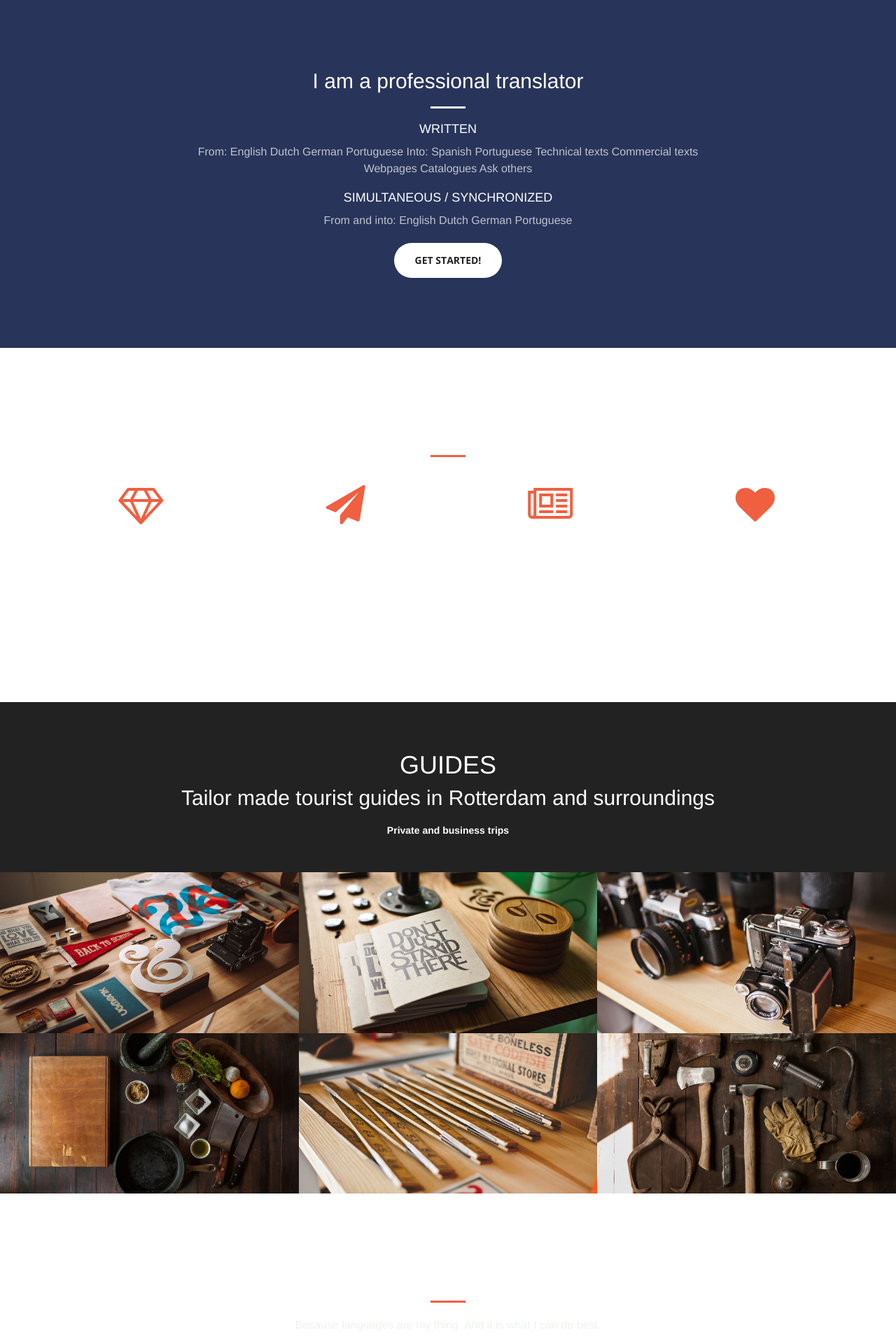
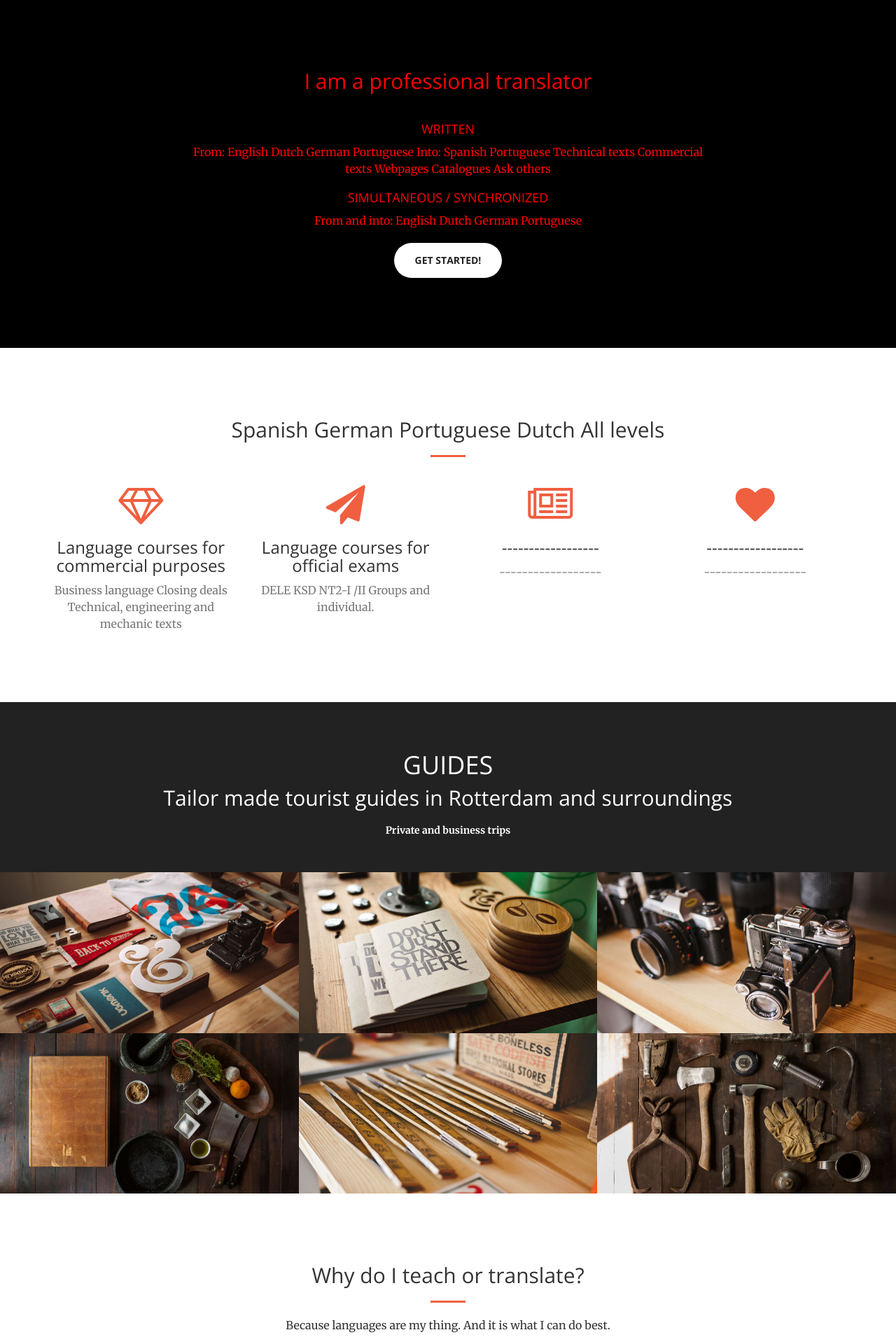
Before and after one commit to bereketzere/Holland-Decoded, a PHP site: page / in a window 1280 px wide. Shown: the part 801-2721 px from the top of the page at 70% size. Run offline with PHP 8.4, Linux system fonts and the light colour scheme; some libraries are stand-ins or nearby versions.

Commit message:
New main.css
some addition of color after Berekert update

```diff
--- a/css/main.css
+++ b/css/main.css
@@ -29,14 +29,19 @@
 
 }
 
-/* backroung color of section Which  has a class "bg-primary" */
+/* bg-primary class section changing  */
 .bg-primary{
-  background-color:#28345a;
+  background-color:#000;
+   color:red !important ;
+  }
 
+.bg-primary p{
+   color:red !important ;
 }
 
+hr.light{
+  border-color:#000;
   }
-
 
   @media (min-width: 768px)   {
    .collapse {
@@ -111,13 +116,13 @@ header .header-content .header-content-inner h1{
 header .header-content .header-content-inner hr{
   margin:30px auto
   }
-
+/* color for  P  text in header */
 header .header-content .header-content-inner p{
   font-weight:300;
   color:rgba(255,255,255,.7);
   font-size:16px;
   margin-bottom:50px;
-  color:#eff2ef;
+  color:#fff;
   }
 
 
@@ -179,71 +184,9 @@ header .header-content .header-content-inner p{
  font-size: 12px;
 }
 
+/* Element a links change color*/
 
-/* for H1 h2... Font color changed to white */
-
-h1,
-h2,
-h3,
-h4,
-h5,
-h6,
-.h1,
-.h2,
-.h3,
-.h4,
-.h5,
-.h6 {
-  font-family: inherit;
-  font-weight: 500;
-  line-height: 1.1;
-  color: white;
-}
-h1 small,
-h2 small,
-h3 small,
-h4 small,
-h5 small,
-h6 small,
-.h1 small,
-.h2 small,
-.h3 small,
-.h4 small,
-.h5 small,
-.h6 small,
-h1 .small,
-h2 .small,
-h3 .small,
-h4 .small,
-h5 .small,
-h6 .small,
-.h1 .small,
-.h2 .small,
-.h3 .small,
-.h4 .small,
-.h5 .small,
-.h6 .small {
-  font-weight: normal;
-  line-height: 1;
-  color: white;
-}
-
-/* in menu Lesson the font color changed to white*/
-.text-muted {
-  color: white;
-}
-/*for menu method, fee, and clients the text color becomes white*/
-body {
-  font-family: "Helvetica Neue", Helvetica, Arial, sans-serif;
-  font-size: 14px;
-  line-height: 1.42857143;
-  color: #eff2ef;
-  background-color: #fff;
-}
-
-/* for the butten find out in home page more the color changed */
-.btn-primary {
-  color: #eff2ef;
-  background-color: #F60;
-  border-color: #2e6da4;
-}
+a{
+  transition:all .35s;
+  color:#000;
+  }
```
